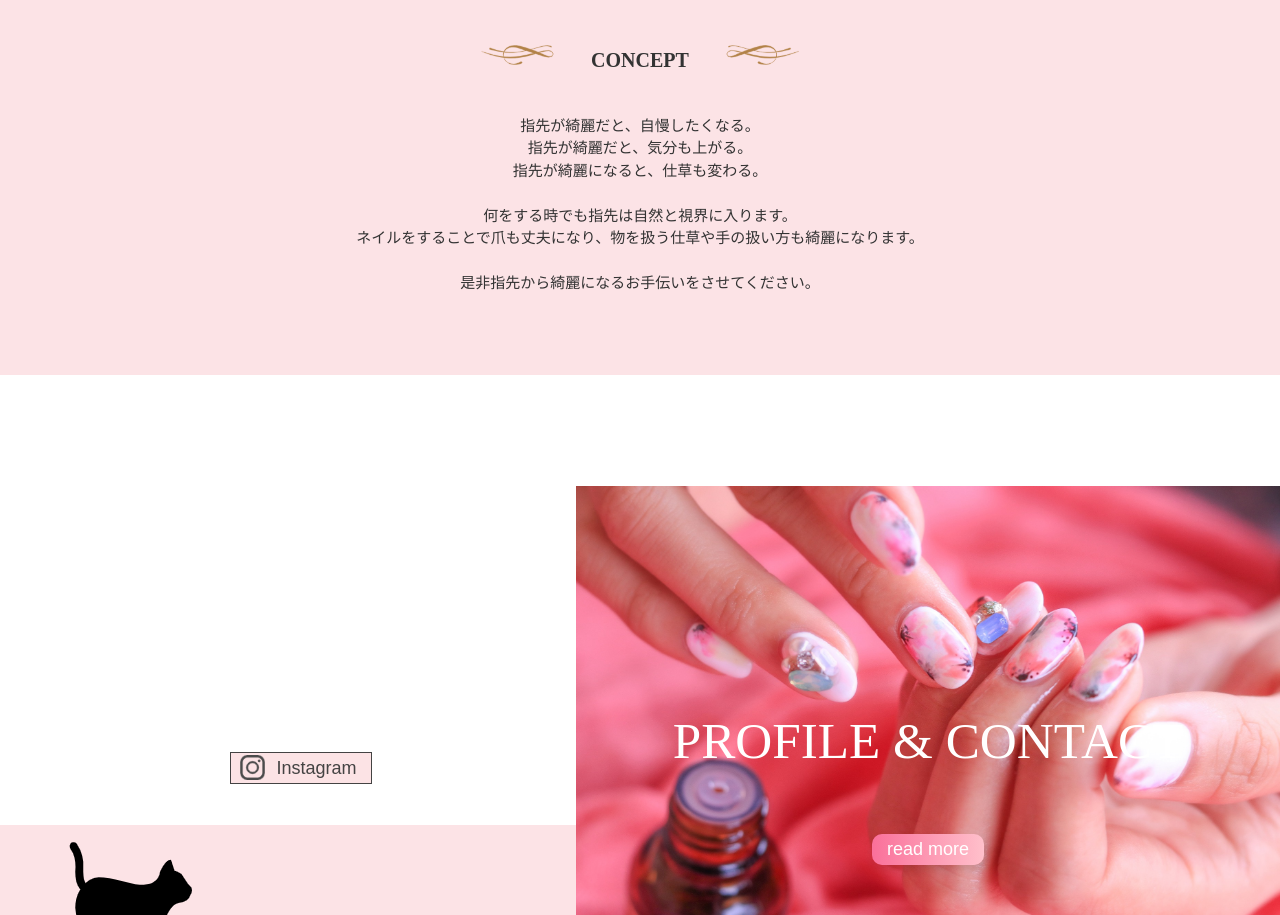
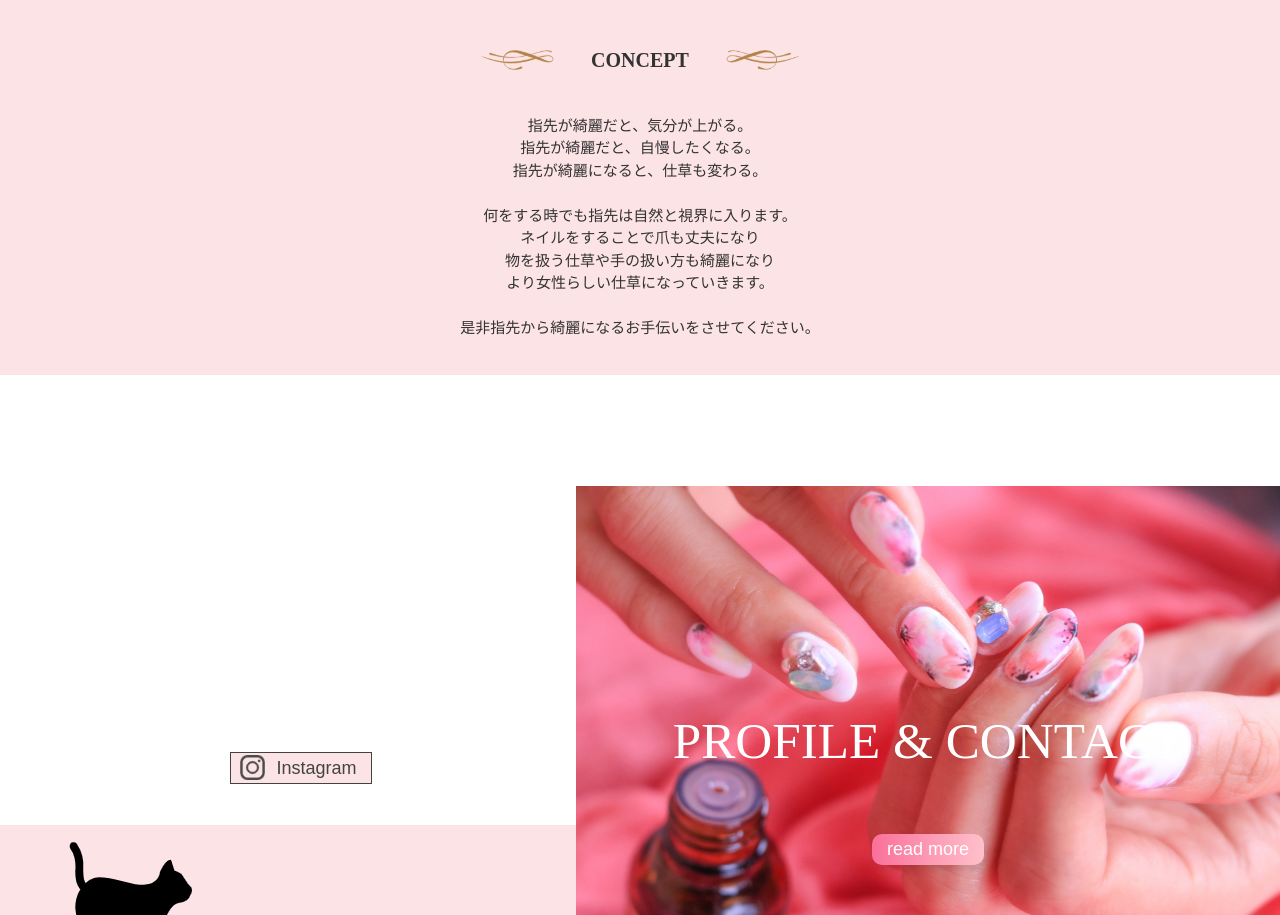
Before and after one commit to ichi0pg/nail-pj3, a Vue app: page / in a window 1280 px wide. Shown: the part 1185-2100 px from the top of the page. Built offline with nearby package versions, Linux system fonts and the light colour scheme.

Commit message:
20210322

```diff
--- a/src/App.vue
+++ b/src/App.vue
@@ -85,6 +85,7 @@ h3 {
 .wing {
   position: absolute;
   width: 25%;
+  top: 5px;
   left: 0;
   right: 0;
   margin: auto;
--- a/src/views/Home.vue
+++ b/src/views/Home.vue
@@ -29,7 +29,7 @@
                 <img class="wing" src="../assets/line5.png" alt="CONCEPT">
                 <h2>CONCEPT</h2>
                 <div class="con">
-                  <p>指先が綺麗だと、自慢したくなる。<br>指先が綺麗だと、気分も上がる。<br>指先が綺麗になると、仕草も変わる。<br><br>何をする時でも指先は自然と視界に入ります。<br>ネイルをすることで爪も丈夫になり、物を扱う仕草や手の扱い方も綺麗になります。<br><br>是非指先から綺麗になるお手伝いをさせてください。</p>
+                  <p>指先が綺麗だと、気分が上がる。<br>指先が綺麗だと、自慢したくなる。<br>指先が綺麗になると、仕草も変わる。<br><br>何をする時でも指先は自然と視界に入ります。<br>ネイルをすることで爪も丈夫になり<br>物を扱う仕草や手の扱い方も綺麗になり<br>より女性らしい仕草になっていきます。<br><br>是非指先から綺麗になるお手伝いをさせてください。</p>
                 </div>
               </div>
             </div>
```
